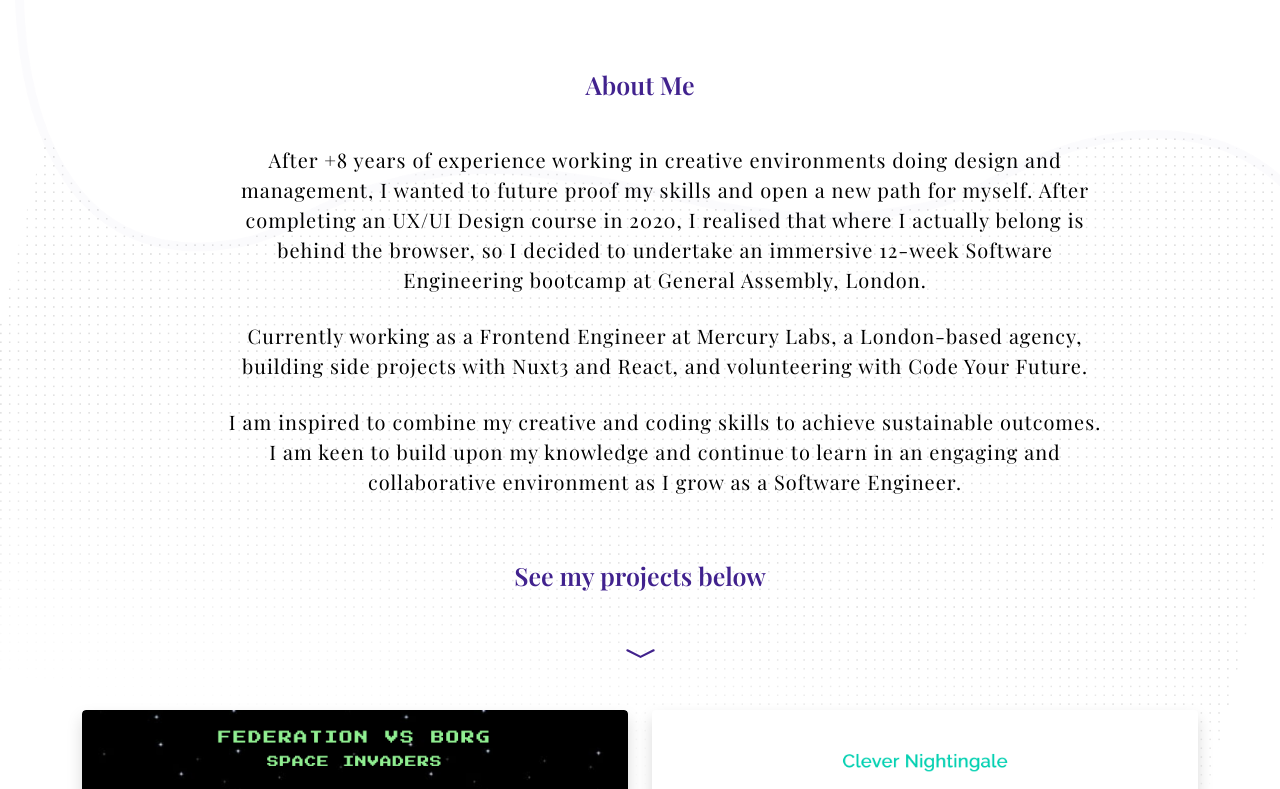
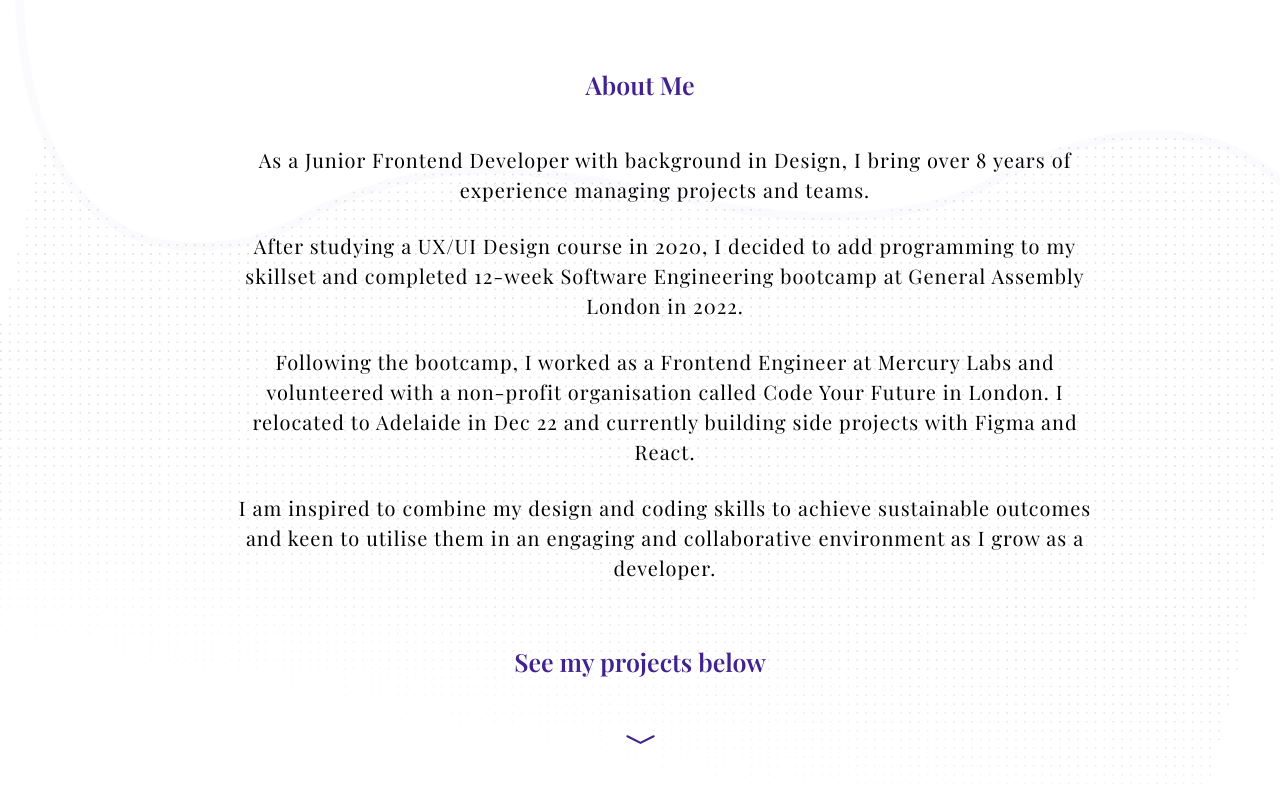
Before and after one commit to EsinYilmazbilek/portfolio, a React (Create React App) app: page / in a window 1280 px wide. Shown: the part 640-1429 px from the top of the page. Built offline with nearby package versions, Linux system fonts and the light colour scheme.

Commit message:
changed to about and background

```diff
--- a/src/common/About.js
+++ b/src/common/About.js
@@ -9,9 +9,10 @@ function About() {
         <div className="row">
           <div className="col-lg-10 mx-auto text-center">
             <h2 className="background-title">About Me</h2>
-            <p className="font-secondary paragraph-lg">After +8 years of experience working in creative environments doing design and management, I wanted to future proof my skills and open a new path for myself. After completing an UX/UI Design course in 2020, I realised that where I actually belong is behind the browser, so I decided to undertake an immersive 12-week Software Engineering bootcamp at General Assembly, London.</p>
-            <p className="font-secondary paragraph-lg">Currently working as a Frontend Engineer at Mercury Labs, a London-based agency, building side projects with Nuxt3 and React, and volunteering with Code Your Future.</p>
-            <p className="font-secondary paragraph-lg">I am inspired to combine my creative and coding skills to achieve sustainable outcomes. I am keen to build upon my knowledge and continue to learn in an engaging and collaborative environment as I grow as a Software Engineer.</p>
+            <p className="font-secondary paragraph-lg">As a Junior Frontend Developer with background in Design, I bring over 8 years of experience managing projects and teams.</p>
+            <p className="font-secondary paragraph-lg">After studying a UX/UI Design course in 2020, I decided to add programming to my skillset and completed 12-week Software Engineering bootcamp at General Assembly London in 2022.</p>
+            <p className="font-secondary paragraph-lg">Following the bootcamp, I worked as a Frontend Engineer at Mercury Labs and volunteered with a non-profit organisation called Code Your Future in London. I relocated to Adelaide in Dec 22 and currently building side projects with Figma and React.</p>
+            <p className="font-secondary paragraph-lg">I am inspired to combine my design and coding skills to achieve sustainable outcomes and keen to utilise them in an engaging and collaborative environment as I grow as a developer.</p>
             <p className="see-below" id="projects">See my projects below</p>
             <a href="#projects"><img src={chevron} className="chevron" /></a>
           </div>
--- a/src/common/Background.js
+++ b/src/common/Background.js
@@ -11,7 +11,7 @@ function Background() {
           <div className="col-lg-12 text-center">
             <h2 className="background-title">Background</h2>
             <p className="background-text paragraph-lg"><a href="https://www.linkedin.com/in/esin-yilmazbilek/" target="blank" className="linke">A little bit on my background below and more on Linkedin.</a></p>
-            <p className="background-text paragraph-lg"><a href="https://drive.google.com/file/d/1RfjIpfUl9hOTJ6GP0sSpWMNJkVAqAJJ_/view?usp=sharing" target="blank" className="linke">Click <span className="here">here</span> for my full CV.</a></p>
+            <p className="background-text paragraph-lg"><a href="https://docs.google.com/document/d/1lZj7R_Dr5N659GBaFIIdb6TM2Ztvgap3JJhRRL0LWys/edit?usp=sharing" target="blank" className="linke">Click <span className="here">here</span> for my full CV.</a></p>
             <a href="#experience"><img src={chevron} className="chevron-background" /></a>
           </div>
           <img src={dots} alt="bg-shape" className="img-fluid bg-shape-3"></img>
@@ -34,13 +34,8 @@ function Background() {
             <p className="work">Studio Bark, London</p>
           </div>
           <div className="col-lg-3 col-md-4 text-center">
-            <p className="year">May 2018 - Aug 2018</p>
-            <h5 className="background-each">Freelance Visual Designer &#38; Comms Officer</h5>
-            <p className="work">Pivaz Restaurants, London</p>
-          </div>
-          <div className="col-lg-3 col-md-4 text-center">
             <p className="year">Sep 2016 - Oct 2017</p>
-            <h5 className="background-each">Freelance Visual Designer &#38; Comms Officer</h5>
+            <h5 className="background-each">Freelance Comms Manager</h5>
             <p className="work">Mizzi Studio, London</p>
           </div>
 
@@ -72,7 +67,7 @@ function Background() {
           <img src={dotsOrange} alt="bg-shape" className="img-fluid bg-shape-bottom-1"></img>
           <img src={dotsGroupCyan} alt="bg-shape" className="img-fluid bg-shape-bottom-2"></img>
           <h2 className="background-each-title">What else?</h2>
-          <p className="what-else-text paragraph-lg">When I am not looking at code, I like to get hands on with making jams, doing pottery, and keeping up to date with science, well-being, and technology. I also like to travel, now more than ever. Next stop: Morocco. Currently reading: Consumed by Aja Barber.</p>
+          <p className="what-else-text paragraph-lg">When I am not looking at code, I like to get hands on with making jams, doing pottery, and keeping up to date with science, well-being, and technology. I also like to travel, now more than ever. Next stop: Tasmania. Currently reading: Venus on the Half Shell by Kilgore Trout.</p>
         </div>
 
 
```
Also changed, not shown: 11 other files (tests, documents, lock files or other folders).
